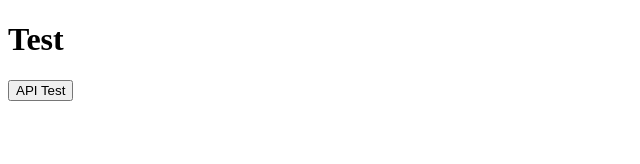
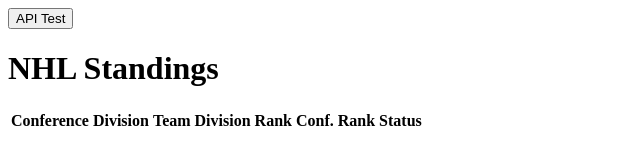
Before and after one commit to spsdrocks/nhl-dashboard, a website: page public/index.html in a window 1280 px wide. Shown: the whole page, without its empty margins (0-640 px from the left). Drawn offline with Linux system fonts and the light colour scheme.

Commit message:
moved js and made prelim table structure

```diff
--- a/public/index.html
+++ b/public/index.html
@@ -1,30 +1,34 @@
 <!DOCTYPE html>
-<html lang="en">
+<html lang = "en">
     <head>
-        <meta charset="UTF-8"/>
+        <meta charset = "UTF-8"/>
         <title>NHL Leaderboard</title>
     </head>
 
 
 
     <body>
-        <h1>Test</h1>
-        <button id="api-test-button">API Test</button>
-        <pre id="output"></pre>
+        <button id = "api-test-button">API Test</button>
+        <pre id = "output"></pre>
+        <div class = "leaderboard-container">
+            <h1>NHL Standings</h1>
 
-        <script>
-            async function loadNhlData() {
-                try {
-                    const response = await fetch("/api/nhl-rankings");
-                    const data = await response.json();
-                    console.log("NHL rankings:", data);
-                    document.getElementById("output").textContent = JSON.stringify(data, null, 2);
-                } catch (error) {
-                    console.error("Error fetching NHL rankings:", error);
-                }
-            }
+            <table id = "standings-table">
+                <thead>
+                    <tr>
+                        <th>Conference</th>
+                        <th>Division</th>
+                        <th>Team</th>
+                        <th>Division Rank</th>
+                        <th>Conf. Rank</th>
+                        <th>Status</th>
+                    </tr>
+                </thead>
+            </table>
+        </div>
 
-            document.getElementById("api-test-button").addEventListener("click", loadNhlData);
-        </script>
+
+
+        <script src = "script.js"></script>
     </body>
 </html>
```
